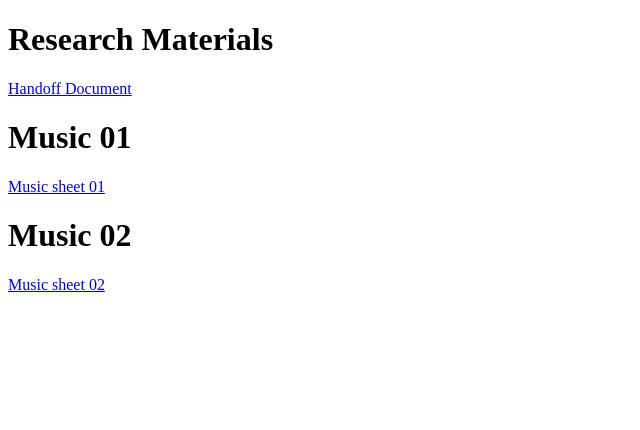
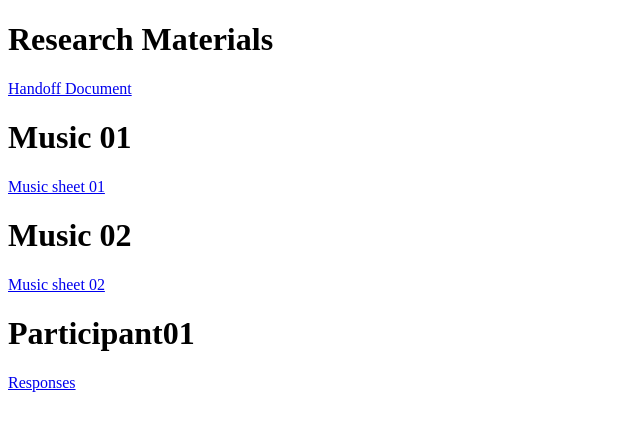
Before and after one commit to smbruyn/materials, a plain HTML site: page index.html in a window 1280 px wide. Shown: the whole page, without its empty margins (0-640 px from the left). Drawn offline with Linux system fonts and the light colour scheme.

Commit message:
Add participant section with link to responses

```diff
--- a/index.html
+++ b/index.html
@@ -10,6 +10,7 @@
     <p><a href="vm/electriccounterpoint01.html">Music sheet 01</a></p>
     <h1>Music 02</h1>
     <p><a href="vm/electriccounterpoint02.html">Music sheet 02</a></p>
-
+    <h1>Participant01</h1>
+    <p><a href="pr/muziektestclaude03.html">Responses</a></p>
 </body>
 </html>
```
